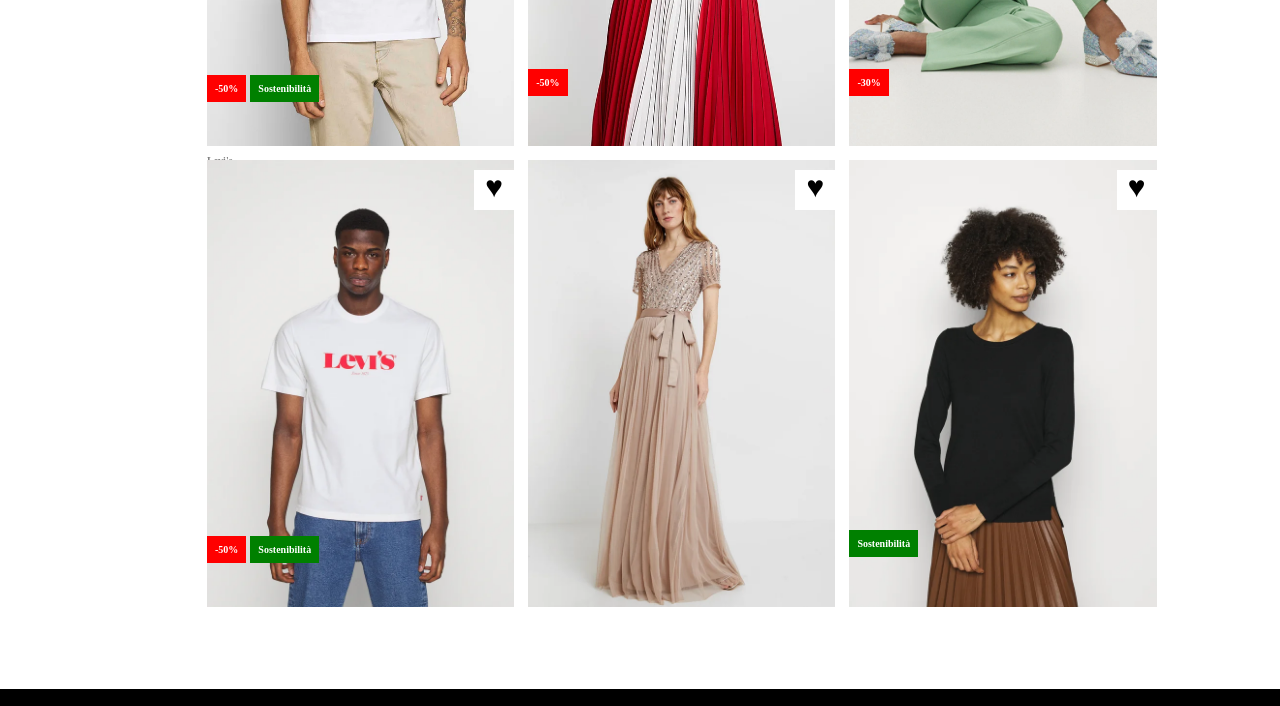
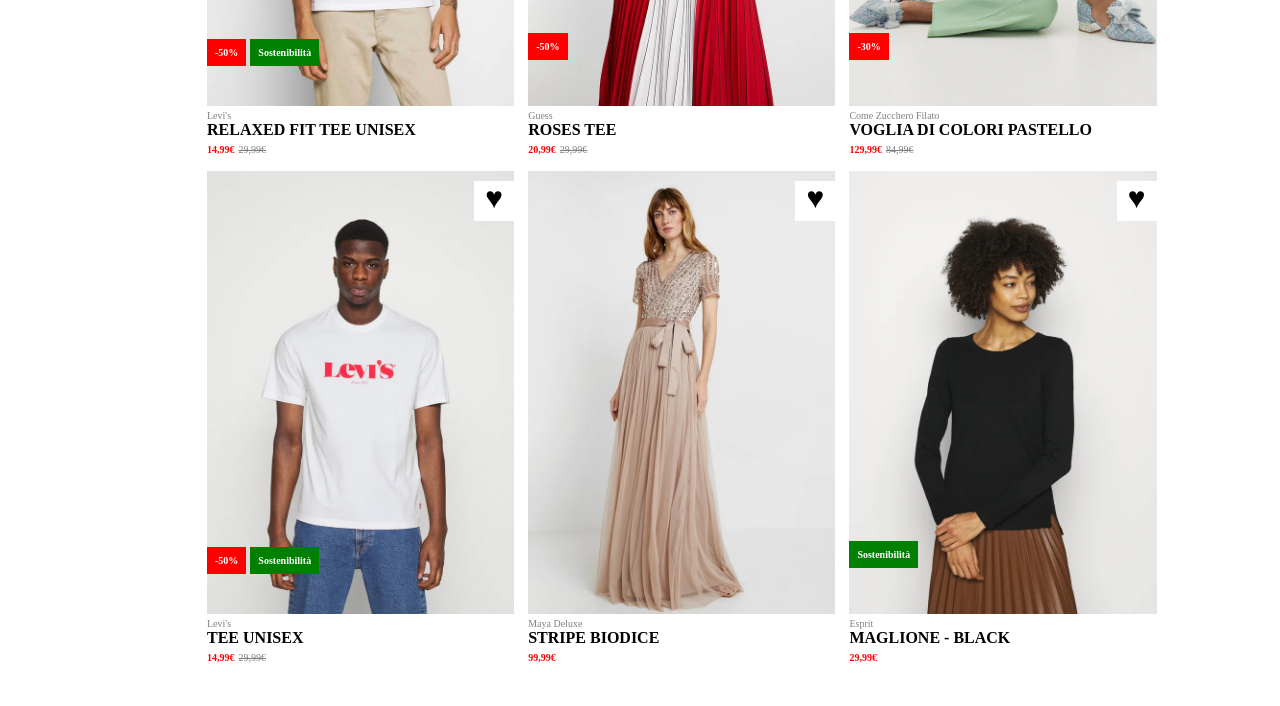
Before and after one commit to Lorenzo-Ruben-Rampa/html-css-boolando, a plain HTML site: page index.html in a window 1280 px wide. Shown: the part 470-1176 px from the top of the page. Drawn offline with Linux system fonts and the light colour scheme.

Commit message:
correzione errore label

```diff
--- a/css/style.css
+++ b/css/style.css
@@ -52,20 +52,24 @@
 /* sezione centrale */
 
 .container {
-    width: 80%;;
+    width: 80%;
     display: flex;
     flex-wrap: wrap;
     position: relative;
-    left: 200px;
-    right: 200px;
+    margin-left: 200px;
+    margin-right: 200px;
     margin-top: 75px;
     margin-bottom: 75px;
 }
 
-.item > .container-sconti {
+.container-sconti {
     position: absolute;
     bottom: 50px;
     left: 0;
+}
+
+.container-immagine {
+    position: relative;
 }
 
 .item {
@@ -87,10 +91,12 @@
 .item {
     position: relative;
     width: 30%;
-    max-height: 700px;
-    display: inline-block;
     margin: 7px;
   }
+
+del {
+    display:inline-block;
+}
 
 .heart {
     color: black;
@@ -105,8 +111,8 @@
     margin-top: 10px;
 }
 
-.item:hover .heart {
-    display: block;
+.item:hover . {
+
   }
 
   span {
@@ -114,8 +120,12 @@
     font-weight: bold;
   }
 
+  .prezzo {
+    color: red;
+    font-size: 10px;
+  }
+
   .product-img {
-    object-fit:cover;
     width: 100%;
     height: 100%;
   }
@@ -123,6 +133,7 @@
   .marca {
     color: gray;
     font-size: 10px;
+
   }
 
 .label-text {
--- a/index.html
+++ b/index.html
@@ -39,38 +39,53 @@
         <div class="container">
             <!-- 1° riga-->
                     <div class="item">
+                        <div class="container-immagine">
                             <img src="./img/1.webp" alt="immagine-modello-1" class="product-img">
                             <div class="container-sconti">
                                 <span class="rosso">-50%</span>
                                 <span class="verde">Sostenibilità</span>
                             </div>
                             <div class="heart">&hearts;</div>
+                        </div>
                         <div class="label">
-                        <span class="marca">Levi's</span>
-                        <span class="label-text">RELAXED FIT TEE UNISEX</span>
-                        <span>14,99&#8364;</span>
+                            <div class="marca">Levi's</div>
+                            <div class="label-text">RELAXED FIT TEE UNISEX</div>
+                            <span class="prezzo">14,99&#8364;</span>
                             <del class="marca">29,99&#8364;</del>
-
                         </div>
-
-
                     </div>
 
                     <div class="item">
+                        <div class="container-immagine">
                             <img src="./img/2.webp" alt="immagine-modello-2" class="product-img">
                             <span class="container-sconti rosso">-50%</span>
                             <div class="heart">&hearts;</div>
                         </div>
+                        <div class="label">
+                            <div class="marca">Guess</div>
+                            <div class="label-text">ROSES TEE</div>
+                            <span class="prezzo">20,99&#8364;</span>
+                            <del class="marca">29,99&#8364;</del>
+                        </div>
+                    </div>
 
                     <div class="item">
+                        <div class="container-immagine">
                             <img src="./img/3.webp" alt="immagine-modello-3" class="product-img">
                             <span class="container-sconti rosso">-30%</span>
                             <div class="heart">&hearts;</div>
                         </div>
-                <br>
-                <br>
+                        <div class="label">
+                            <div class="marca">Come Zucchero Filato</div>
+                            <div class="label-text">VOGLIA DI COLORI PASTELLO</div>
+                            <span class="prezzo">129,99&#8364;</span>
+                            <del class="marca">84,99&#8364;</del>
+                        </div>
+                    </div>
+
             <!-- 2° riga-->
                     <div class="item">
+                        <div class="container-immagine">
                             <img src="./img/4.webp" alt="immagine-modello-4" class="product-img">
                             <div class="container-sconti">
                                 <span class="rosso">-50%</span>
@@ -78,18 +93,39 @@
                             </div>
                             <div class="heart">&hearts;</div>
                         </div>
+                        <div class="label">
+                            <div class="marca">Levi's</div>
+                            <div class="label-text">TEE UNISEX</div>
+                            <span class="prezzo">14,99&#8364;</span>
+                            <del class="marca">29,99&#8364;</del>
+                        </div>
+                    </div>
 
                     <div class="item">
+                        <div class="container-immagine">
                             <img src="./img/5.webp" alt="immagine-modello-5" class="product-img">
                             <div class="heart">&hearts;</div>
                         </div>
+                        <div class="label">
+                            <div class="marca">Maya Deluxe</div>
+                            <div class="label-text">STRIPE BIODICE</div>
+                            <span class="prezzo">99,99&#8364;</span>
+                        </div>
+                    </div>
 
                     <div class="item">
+                        <div class="container-immagine">
                             <img src="./img/6.webp" alt="immagine-modello-6" class="product-img">
                             <span class="container-sconti  verde">Sostenibilità</span>
                             <div class="heart">&hearts;</div>
                         </div>
+                        <div class="label">
+                            <div class="marca">Esprit</div>
+                            <div class="label-text">MAGLIONE - BLACK</div>
+                            <span class="prezzo">29,99&#8364;</span>
                         </div>
+                    </div>
+
     </main>
 
     <!-- Footer -->
```
Lines whose indentation alone changed are shown as unchanged.
